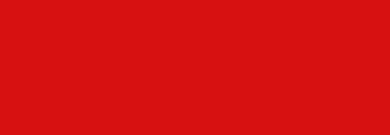
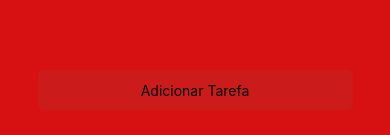
Before and after one commit to vinisant0lopes-crypto/projeto_tarefas, a React Native app: screen / in a window 390 px wide. Shown: the part 699-834 px from the top of the page. Built offline with nearby package versions, Linux system fonts and the light colour scheme.

Commit message:
Mais alterações

```diff
--- a/App.js
+++ b/App.js
@@ -1,5 +1,5 @@
 import React from 'react';
-import { StyleSheet, Text, View, FlatList } from 'react-native';
+import { StyleSheet, Text, View, FlatList, TouchableOpacity } from 'react-native';
 
 export default function App() {
 
@@ -28,6 +28,10 @@ export default function App() {
 
 
    />
+
+   <TouchableOpacity style={styles.btnAdicionar}>
+    <Text>Adicionar Tarefa</Text>
+   </TouchableOpacity>
     </View>
   );
 }
@@ -51,7 +55,17 @@ const styles = StyleSheet.create({
     padding:15,
     marginTop:10,
     backgroundColor:'#e82a2a',
-    borderRadius:5
+    borderRadius:5,
+  },
+  btnAdicionar:{
+    width: "90%",
+    backgroundColor: "#cc1b1b",
+    margin: 15,
+    height: 40,
+    borderRadius: 5,
+    textAlign: "center",
+    justifyContent: "center",
+    alignItems: "center"
   }
 
 
```
Also changed, not shown: assets/favicon.png, assets/icon.png.
